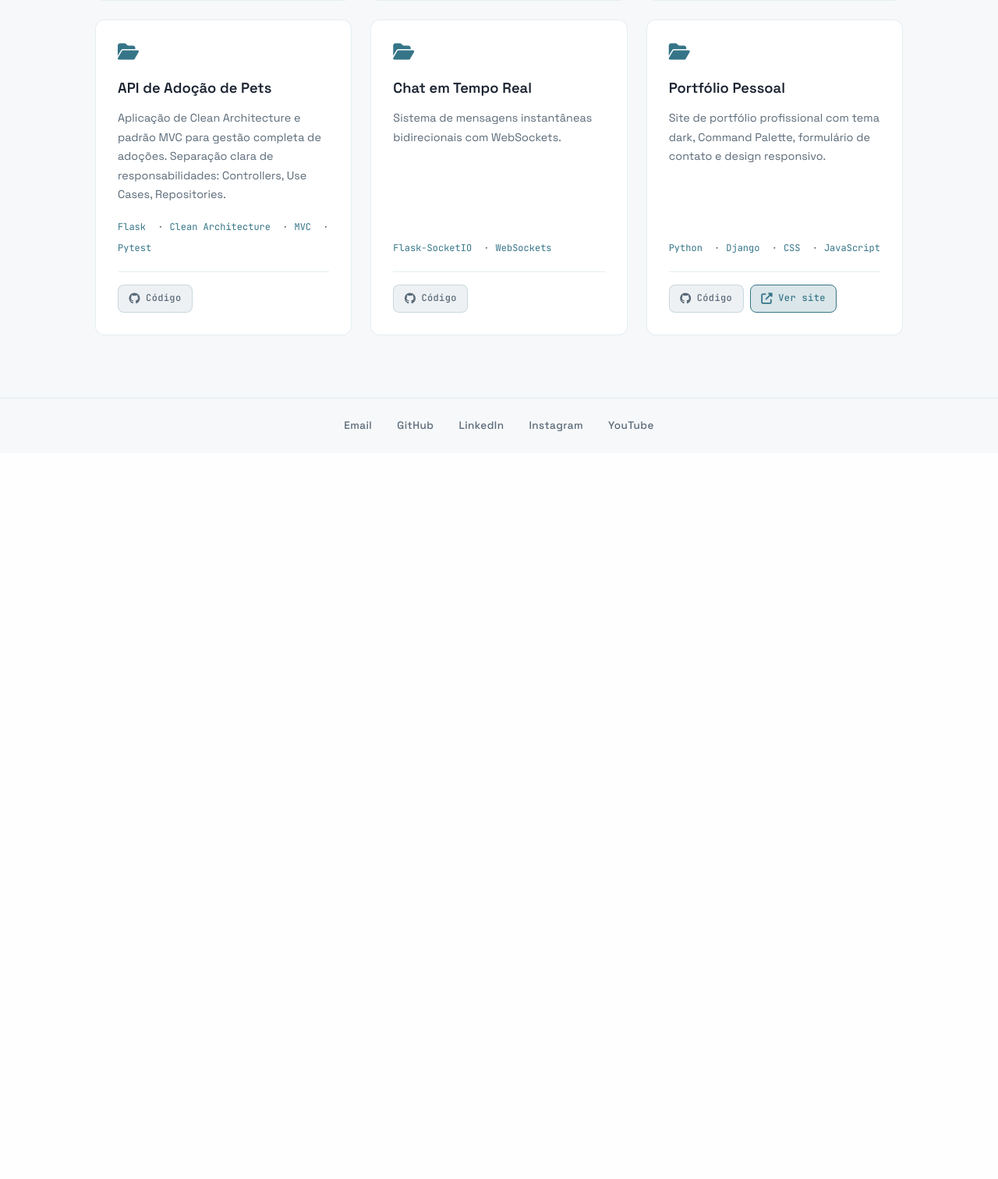
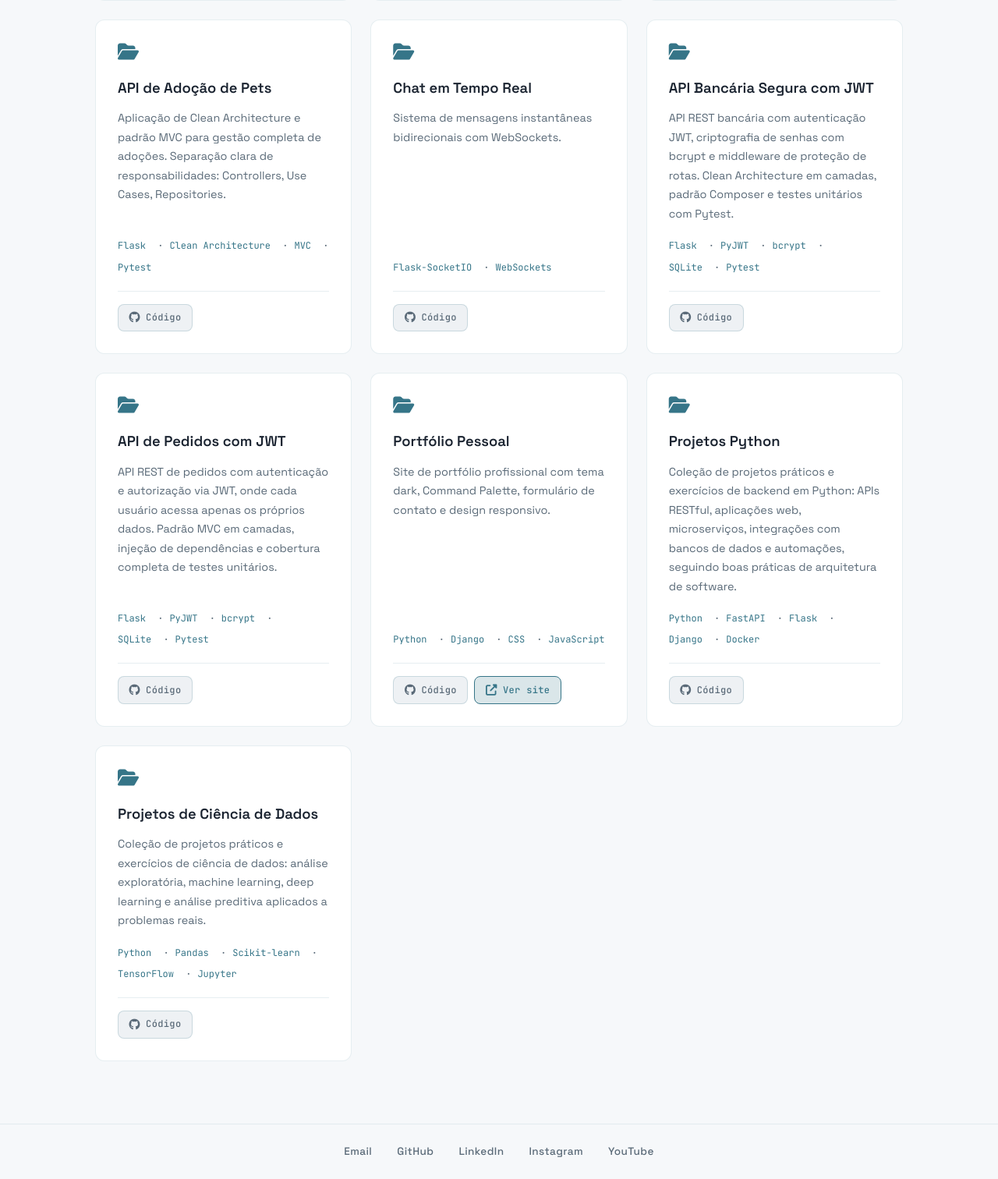
Before and after one commit to davioliveiraes/portfolio_davi_oliveira, a Django app: page /projetos/ in a window 1280 px wide. Shown: the part 694-2206 px from the top of the page at 78% size. Before the commit the page ends 1247 px from the top, so only its background shows below. Run offline with Django 5.2, Linux system fonts and the light colour scheme.

Commit message:
feat: Adding new projects

```diff
--- a/templates/core/projetos.html
+++ b/templates/core/projetos.html
@@ -107,6 +107,46 @@
             <div class="project-header">
                 <i class="fas fa-folder-open"></i>
             </div>
+            <h3>{% trans "API Bancária Segura com JWT" %}</h3>
+            <p>{% trans "API REST bancária com autenticação JWT, criptografia de senhas com bcrypt e middleware de proteção de rotas. Clean Architecture em camadas, padrão Composer e testes unitários com Pytest." %}</p>
+            <div class="project-tags">
+                <span>Flask</span>
+                <span>PyJWT</span>
+                <span>bcrypt</span>
+                <span>SQLite</span>
+                <span>Pytest</span>
+            </div>
+            <div class="project-actions">
+                <a href="https://github.com/davioliveiraes/jwt_secured_banking_api" target="_blank" rel="noopener" class="project-link">
+                    <i class="fab fa-github"></i><span>{% trans "Código" %}</span>
+                </a>
+            </div>
+        </div>
+
+        <div class="project-card">
+            <div class="project-header">
+                <i class="fas fa-folder-open"></i>
+            </div>
+            <h3>{% trans "API de Pedidos com JWT" %}</h3>
+            <p>{% trans "API REST de pedidos com autenticação e autorização via JWT, onde cada usuário acessa apenas os próprios dados. Padrão MVC em camadas, injeção de dependências e cobertura completa de testes unitários." %}</p>
+            <div class="project-tags">
+                <span>Flask</span>
+                <span>PyJWT</span>
+                <span>bcrypt</span>
+                <span>SQLite</span>
+                <span>Pytest</span>
+            </div>
+            <div class="project-actions">
+                <a href="https://github.com/davioliveiraes/jwt_order_api" target="_blank" rel="noopener" class="project-link">
+                    <i class="fab fa-github"></i><span>{% trans "Código" %}</span>
+                </a>
+            </div>
+        </div>
+
+        <div class="project-card">
+            <div class="project-header">
+                <i class="fas fa-folder-open"></i>
+            </div>
             <h3>{% trans "Portfólio Pessoal" %}</h3>
             <p>{% trans "Site de portfólio profissional com tema dark, Command Palette, formulário de contato e design responsivo." %}</p>
             <div class="project-tags">
@@ -124,6 +164,46 @@
                 </a>
             </div>
         </div>
+
+        <div class="project-card">
+            <div class="project-header">
+                <i class="fas fa-folder-open"></i>
+            </div>
+            <h3>{% trans "Projetos Python" %}</h3>
+            <p>{% trans "Coleção de projetos práticos e exercícios de backend em Python: APIs RESTful, aplicações web, microserviços, integrações com bancos de dados e automações, seguindo boas práticas de arquitetura de software." %}</p>
+            <div class="project-tags">
+                <span>Python</span>
+                <span>FastAPI</span>
+                <span>Flask</span>
+                <span>Django</span>
+                <span>Docker</span>
+            </div>
+            <div class="project-actions">
+                <a href="https://github.com/davioliveiraes/python-projects" target="_blank" rel="noopener" class="project-link">
+                    <i class="fab fa-github"></i><span>{% trans "Código" %}</span>
+                </a>
+            </div>
+        </div>
+
+        <div class="project-card">
+            <div class="project-header">
+                <i class="fas fa-folder-open"></i>
+            </div>
+            <h3>{% trans "Projetos de Ciência de Dados" %}</h3>
+            <p>{% trans "Coleção de projetos práticos e exercícios de ciência de dados: análise exploratória, machine learning, deep learning e análise preditiva aplicados a problemas reais." %}</p>
+            <div class="project-tags">
+                <span>Python</span>
+                <span>Pandas</span>
+                <span>Scikit-learn</span>
+                <span>TensorFlow</span>
+                <span>Jupyter</span>
+            </div>
+            <div class="project-actions">
+                <a href="https://github.com/davioliveiraes/data_science_projects" target="_blank" rel="noopener" class="project-link">
+                    <i class="fab fa-github"></i><span>{% trans "Código" %}</span>
+                </a>
+            </div>
+        </div>
     </div>
 </section>
 {% endblock %}
```
Also changed, not shown: locale/en/LC_MESSAGES/django.po, 1 other file.
